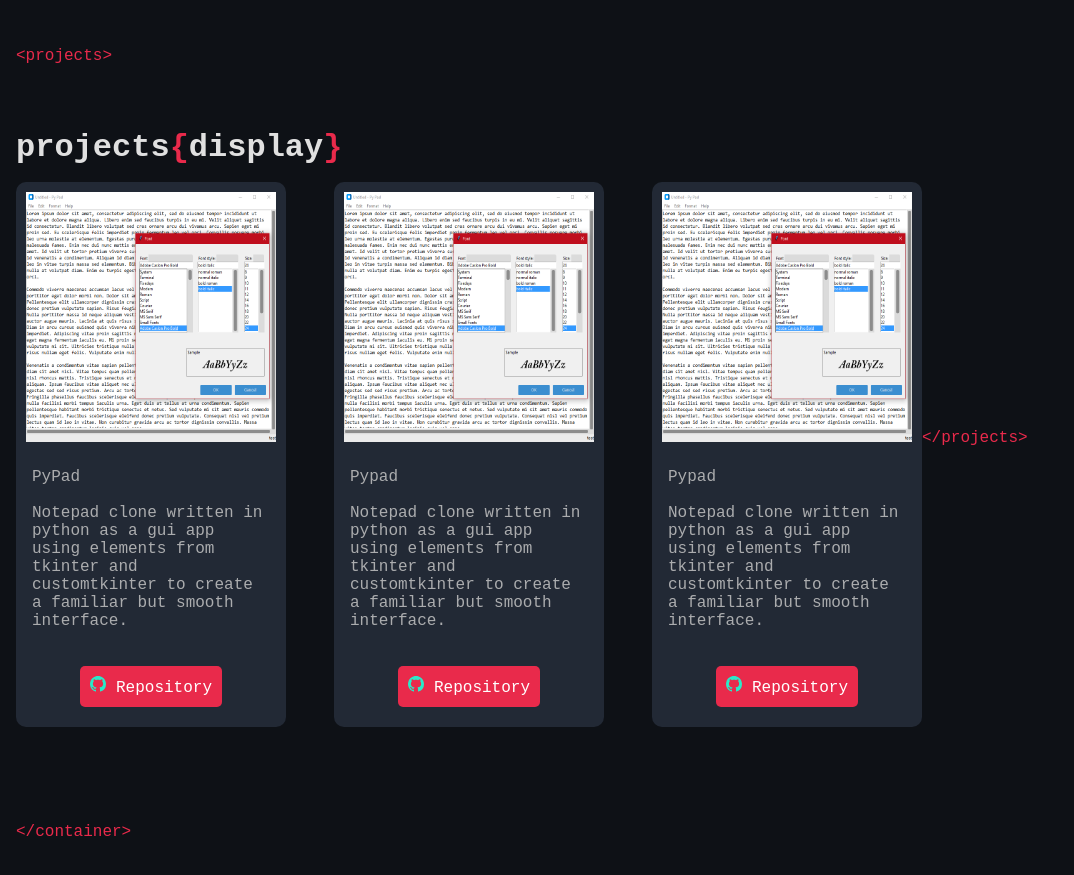
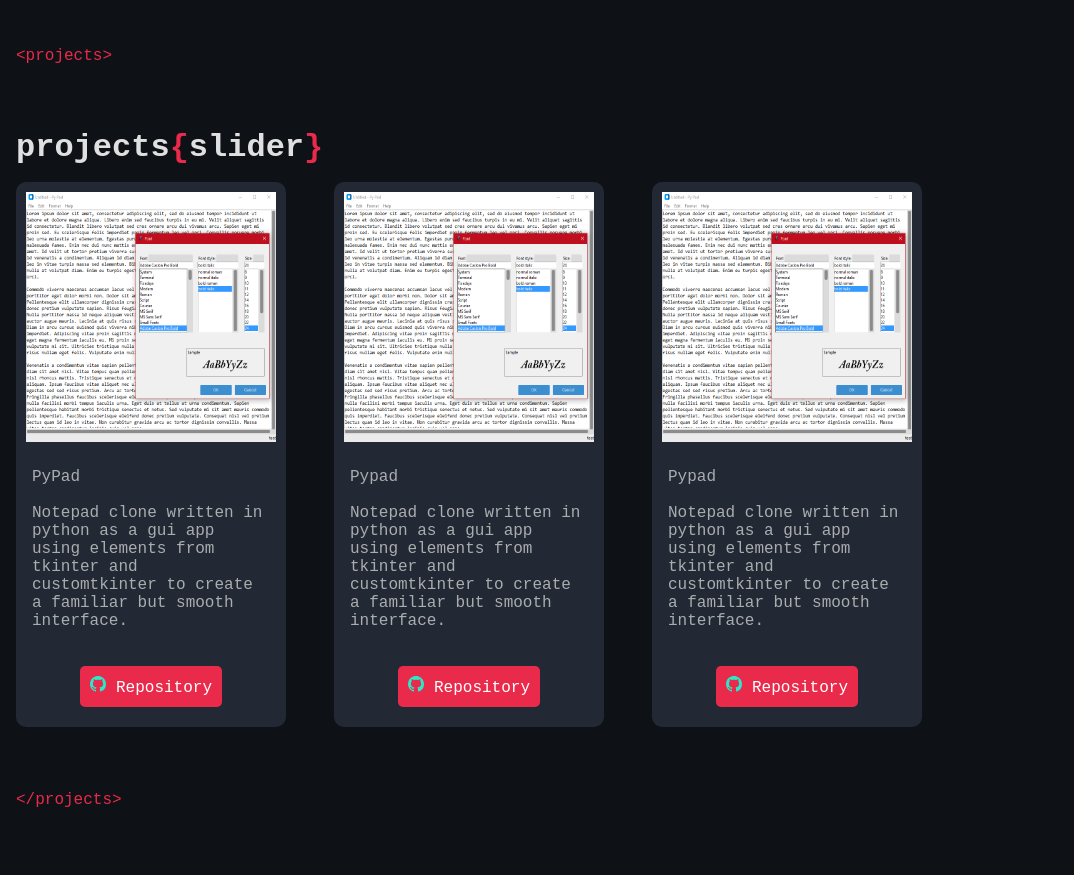
Before and after one commit to The-Nightman/Portfolio, a React (Vite) app: page / in a window 1280 px wide. Shown: the part 1860-2735 px from the top of the page, without its empty margins (0-1074 px from the left). Built offline with nearby package versions, Linux system fonts and the light colour scheme; the HTML template or start-up script is replaced by a standard one.

Commit message:
add framer motion carousel slider

```diff
--- a/src/components/projects.jsx
+++ b/src/components/projects.jsx
@@ -1,7 +1,16 @@
 import { ProjectCard } from "./";
 import { projects } from "../data/projects";
+import { motion } from "framer-motion";
+import { useRef, useEffect, useState } from "react";
 
 const Projects = () => {
+  const [width, setWidth] = useState(0)
+  const carousel = useRef()
+
+  useEffect(() => {
+    setWidth(carousel.current.scrollWidth - carousel.current.offsetWidth)
+  }, [])
+
   return (
     <>
       <section className="projects">
@@ -9,12 +18,14 @@ const Projects = () => {
         <h2 className="projects-title">
           <span>projects</span>
           <span className="func">&#123;</span>
-          <span>display</span>
+          <span>slider</span>
           <span className="func">&#125;</span>
         </h2>
-        <div className="projects-cards">
+        <motion.div ref={carousel} className="projects-carousel-container" whileTap={{cursor: "grabbing"}}>
+          <motion.div drag="x" dragConstraints={{right:0, left: -width}} className="projects-cards">
             {projects.map(({ image, name, body, repo, live }) => {
               return (
+                <motion.div className="carousel-item">
                   <ProjectCard
                     key={name}
                     image={image}
@@ -23,9 +34,11 @@ const Projects = () => {
                     repo={repo}
                     live={live}
                   />
+                </motion.div>
               );
             })}
-        </div>
+          </motion.div>
+        </motion.div>
         <span className="tags">&lt;/projects&gt;</span>
       </section>
     </>
```
Lines whose indentation alone changed are shown as unchanged.
